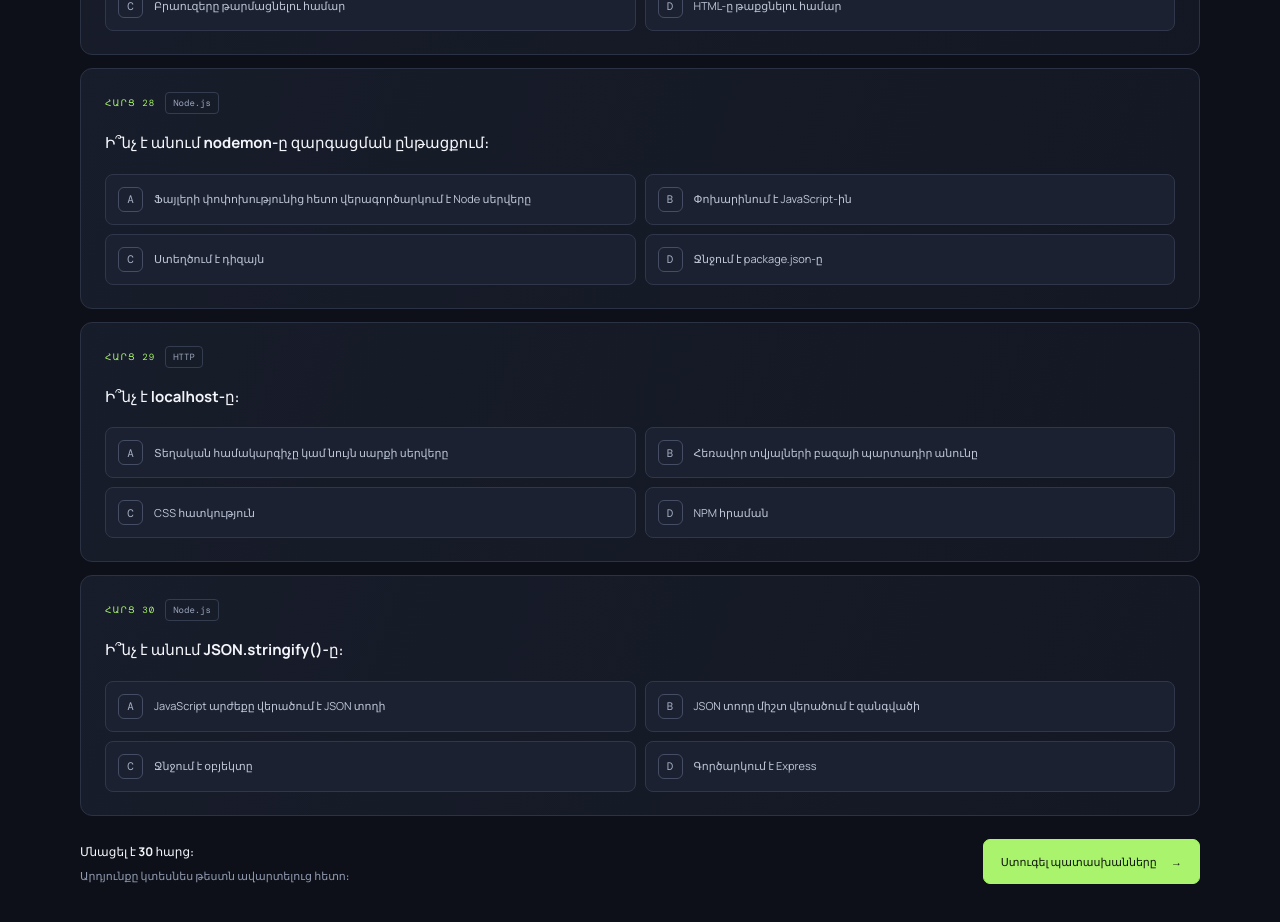
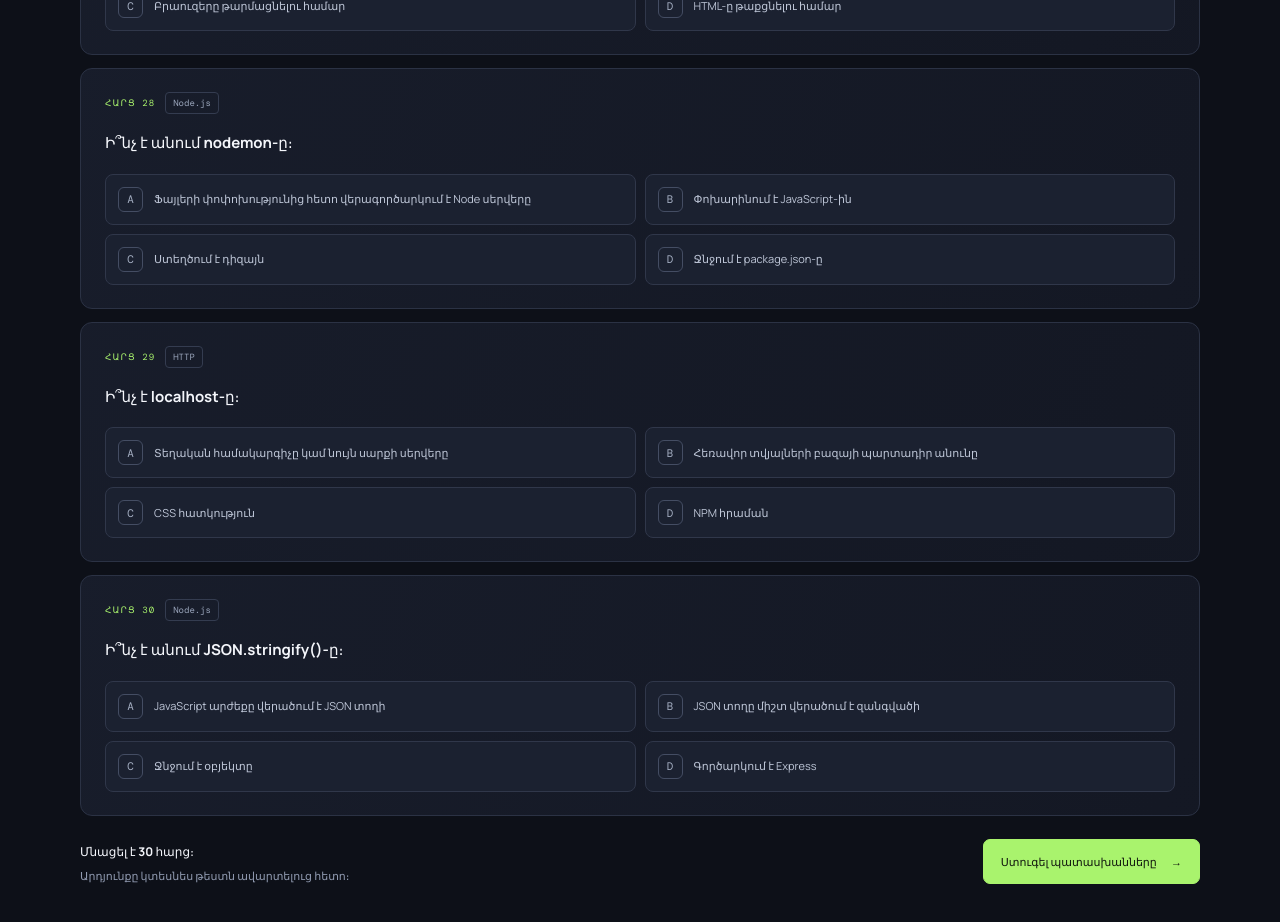
Before and after one commit to samvel-590/fullstack-hayeren-test, a React (Vite) app: page / in a window 1280 px wide. Shown: the part 7680-8602 px from the top of the page. Built offline with nearby package versions, Linux system fonts and the light colour scheme.

Commit message:
Update quiz questions

```diff
--- a/src/App.jsx
+++ b/src/App.jsx
@@ -28,7 +28,7 @@ const questions = [
   { topic: 'React', question: 'Ինչի՞ համար է օգտագործվում useState-ը։', options: ['Կոմպոնենտում փոփոխվող վիճակ պահելու համար', 'Սերվերը բացելու համար', 'Ֆայլ ջնջելու համար', 'npm փաթեթներ ներբեռնելու համար'], answer: 0, explanation: 'useState-ը React-ում պահում է state, իսկ setter ֆունկցիան թարմացնում է այն։' },
   { topic: 'React', question: 'Ի՞նչ է անում React-ի map()-ը հաճախ ցուցակների դեպքում։', options: ['Յուրաքանչյուր տարրի համար ստեղծում է JSX տարր', 'Անջատում է էջը', 'Փոխում է HTTP մեթոդը', 'Ստեղծում է Express middleware'], answer: 0, explanation: 'map()-ով հաճախ զանգվածի տարրերը վերածում ենք JSX տարրերի ցուցակի։' },
   { topic: 'Error handling', question: 'Ինչի՞ համար է օգտագործվում try/catch-ը։', options: ['Սխալները բռնելու և մշակելու համար', 'Միայն ֆայլի անուն փոխելու համար', 'Բրաուզերը թարմացնելու համար', 'HTML-ը թաքցնելու համար'], answer: 0, explanation: 'try/catch-ը թույլ է տալիս բռնել try բլոկում առաջացած սխալները և մշակել դրանք catch-ում։' },
-  { topic: 'Node.js', question: 'Ի՞նչ է անում nodemon-ը զարգացման ընթացքում։', options: ['Ֆայլերի փոփոխությունից հետո վերագործարկում է Node սերվերը', 'Փոխարինում է JavaScript-ին', 'Ստեղծում է դիզայն', 'Ջնջում է package.json-ը'], answer: 0, explanation: 'nodemon-ը հետևում է ֆայլերի փոփոխություններին և անհրաժեշտության դեպքում վերագործարկում է սերվերը։' },
+  { topic: 'Node.js', question: 'Ի՞նչ է անում nodemon-ը։', options: ['Ֆայլերի փոփոխությունից հետո վերագործարկում է Node սերվերը', 'Փոխարինում է JavaScript-ին', 'Ստեղծում է դիզայն', 'Ջնջում է package.json-ը'], answer: 0, explanation: 'nodemon-ը հետևում է ֆայլերի փոփոխություններին և անհրաժեշտության դեպքում վերագործարկում է սերվերը։' },
   { topic: 'HTTP', question: 'Ի՞նչ է localhost-ը։', options: ['Տեղական համակարգիչը կամ նույն սարքի սերվերը', 'Հեռավոր տվյալների բազայի պարտադիր անունը', 'CSS հատկություն', 'NPM հրաման'], answer: 0, explanation: 'localhost-ը ցույց է տալիս ընթացիկ սարքը։' },
   { topic: 'Node.js', question: 'Ի՞նչ է անում JSON.stringify()-ը։', options: ['JavaScript արժեքը վերածում է JSON տողի', 'JSON տողը միշտ վերածում է զանգվածի', 'Ջնջում է օբյեկտը', 'Գործարկում է Express'], answer: 0, explanation: 'JSON.stringify()-ը JavaScript արժեքը սերիալացնում է JSON տողի։' }
 ];
```
